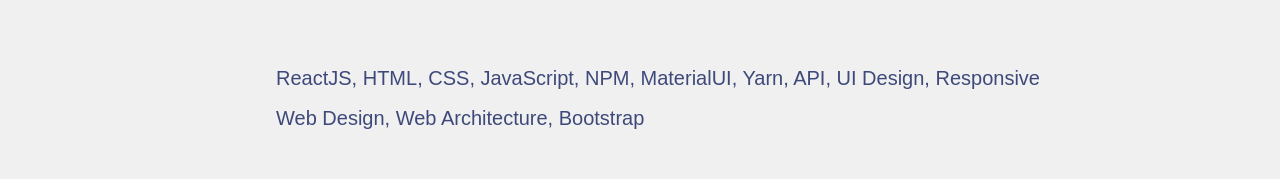
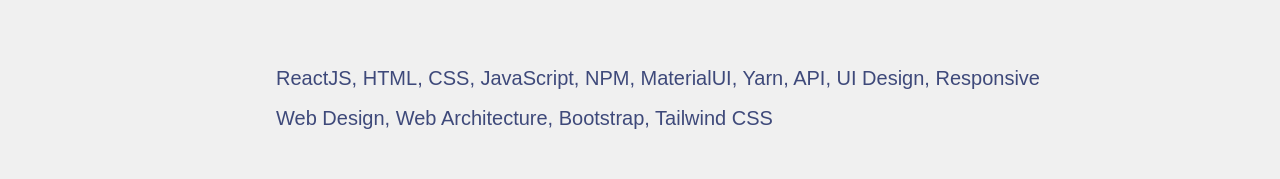
Before and after one commit to Dgibson89/reactportfolio, a React (Create React App) app: page / in a window 1280 px wide. Shown: the part 1104-1283 px from the top of the page. Built offline with nearby package versions, Linux system fonts and the light colour scheme.

Commit message:
Added another item to my frontend skills I've added Tailwind CSS to my frontendskills

```diff
--- a/src/pages/Home.js
+++ b/src/pages/Home.js
@@ -40,7 +40,7 @@
             <h2>Front-End</h2>
             <span>
               ReactJS, HTML, CSS, JavaScript, NPM, MaterialUI, Yarn, API, UI
-              Design, Responsive Web Design, Web Architecture, Bootstrap
+              Design, Responsive Web Design, Web Architecture, Bootstrap, Tailwind CSS
             </span>
           </li>
           <li className="item">
```
